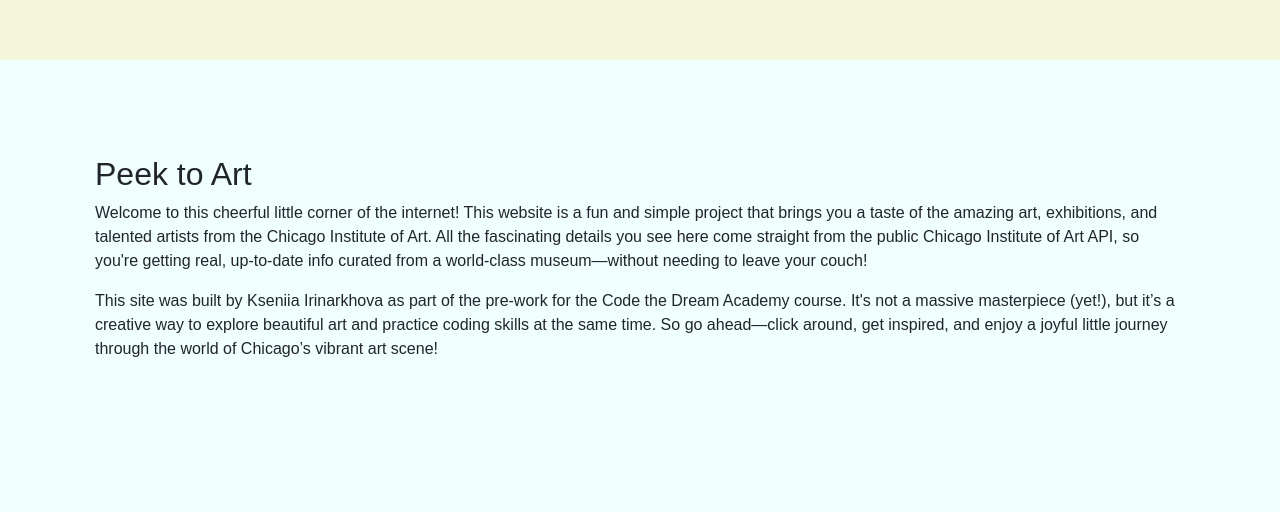
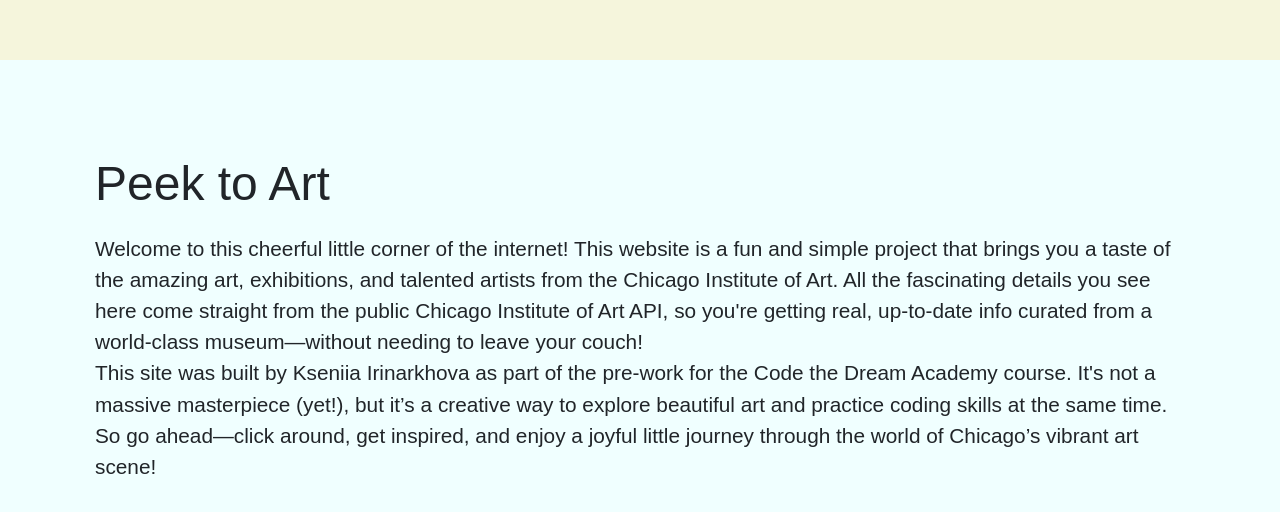
Before and after one commit to kseniiaIrinarkhova/peektoart, a website: page index.html in a window 1280 px wide. Shown: the part 740-1252 px from the top of the page. Drawn offline with nearby package versions, Linux system fonts and the light colour scheme; a web font is replaced by a local one.

Commit message:
sections css

```diff
--- a/src/styles/style.css
+++ b/src/styles/style.css
@@ -75,3 +75,15 @@
     height: 100vh;
     background-color: azure;
 }
+
+section h2 {
+    font-size: 3em;
+    margin: 0;
+    padding: 0 0 20px;
+}
+
+section p {
+    font-size: 1.3em;
+    margin: 0;
+    padding: 0;
+}
```
